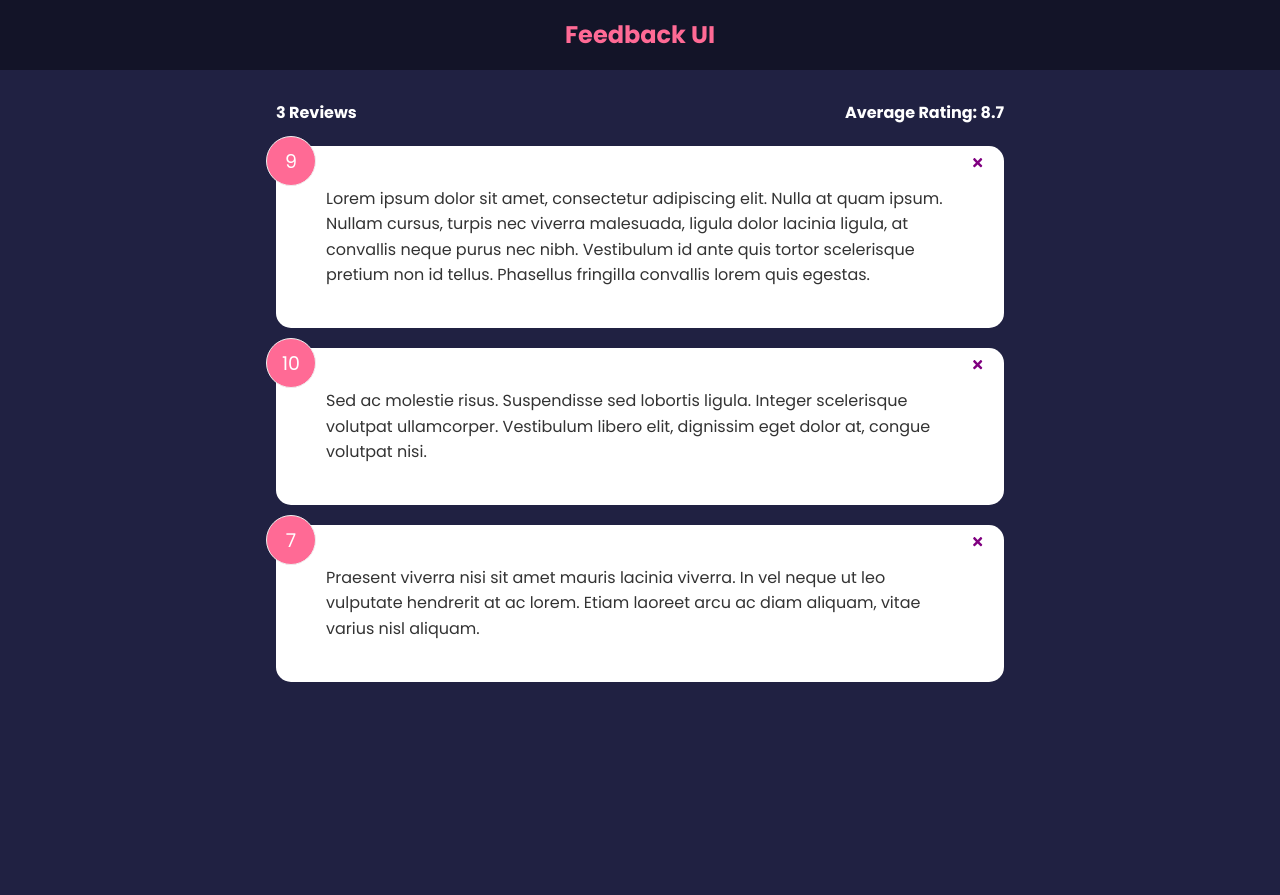
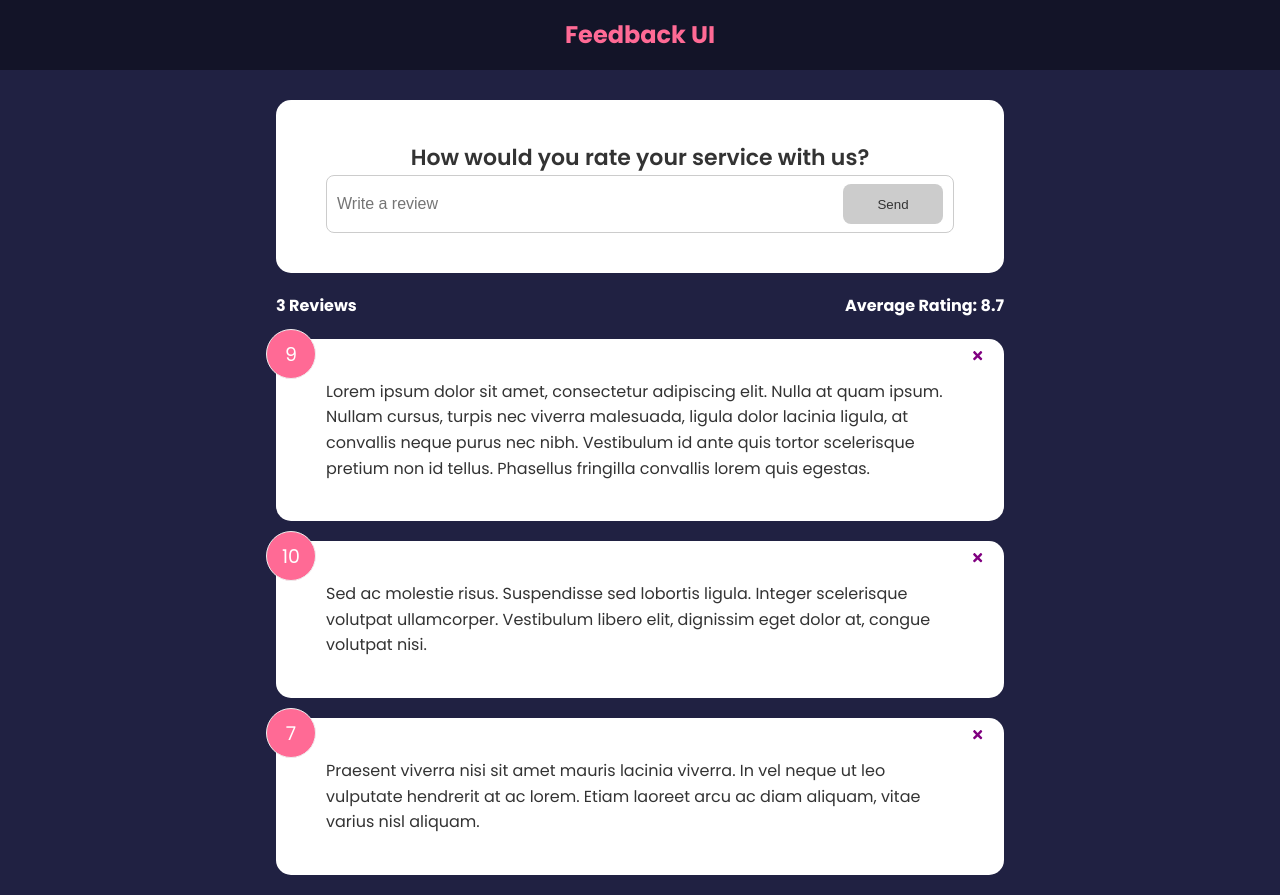
Before and after one commit to 247trend/Feedback-App, a React (Create React App) app: page / in a window 1280 px wide. Before the commit the page ends 800 px from the top, so only its background shows below. Built offline with nearby package versions, Linux system fonts and the light colour scheme.

Commit message:
Add FeedbackForm and Button components

```diff
--- a/src/App.js
+++ b/src/App.js
@@ -4,6 +4,7 @@ import FeedbackList from "./components/FeedbackList"
 import FeedbackData from "./data/FeedbackData"
 import Card from "./components/shared/Card"
 import FeedbackStats from "./components/FeedbackStats"
+import FeedbackForm from "./components/FeedbackForm"
 
 const App = () => {
   const [feedback, setFeedback] = useState(FeedbackData)
@@ -18,7 +19,8 @@ const App = () => {
     <>
       <Header />
       <div className="container">
-        <FeedbackStats feedback={feedback}/>
+        <FeedbackForm />
+        <FeedbackStats feedback={feedback} />
         <FeedbackList feedback={feedback} onDelete={deleteFeedback} />
       </div>
     </>
--- /dev/null
+++ b/src/components/FeedbackForm.jsx
@@ -0,0 +1,45 @@
+import { useState } from "react"
+import Card from "./shared/Card"
+import Button from "./shared/Button"
+
+const FeedbackForm = () => {
+  const [text, setText] = useState("")
+  const [btnDisabled, setBtnDisabled] = useState(true)
+  const [message, setMessage] = useState("")
+
+  const onAdd = (e) => {
+    e.preventDefault()
+  }
+
+  const handleTextChange = (e) => {
+    const inputText = e.target.value
+    if (inputText === "") {
+      setBtnDisabled(true)
+      setMessage(null)
+    } else if (inputText.trim().length < 10) {
+      setBtnDisabled(true)
+      setMessage("Review must be at least 10 characters")
+    } else {
+      setBtnDisabled(false)
+      setMessage(null)
+    }
+    setText(inputText)
+  }
+
+  return (
+    <Card>
+      <form onSubmit={onAdd}>
+        <h2>How would you rate your service with us?</h2>
+        <div className="input-group">
+          <input onChange={handleTextChange} type="text" value={text} placeholder="Write a review" />
+          <Button type="submit" isDisabled={btnDisabled}>
+            Send
+          </Button>
+        </div>
+        {message && <div className="message">{message}</div>}
+      </form>
+    </Card>
+  )
+}
+
+export default FeedbackForm
--- /dev/null
+++ b/src/components/shared/Button.jsx
@@ -0,0 +1,24 @@
+import PropTypes from "prop-types"
+
+const Button = ({ children, version, type, isDisabled }) => {
+  return (
+    <button type={type} disabled={isDisabled} className={`btn btn-${version}`}>
+      {children}
+    </button>
+  )
+}
+
+Button.defaultProps = {
+  version: "primary",
+  type: "button",
+  isDisabled: false,
+}
+
+Button.propTypes = {
+  children: PropTypes.node.isRequired,
+  version: PropTypes.string,
+  type: PropTypes.string,
+  isDisabled: PropTypes.bool,
+}
+
+export default Button
```
